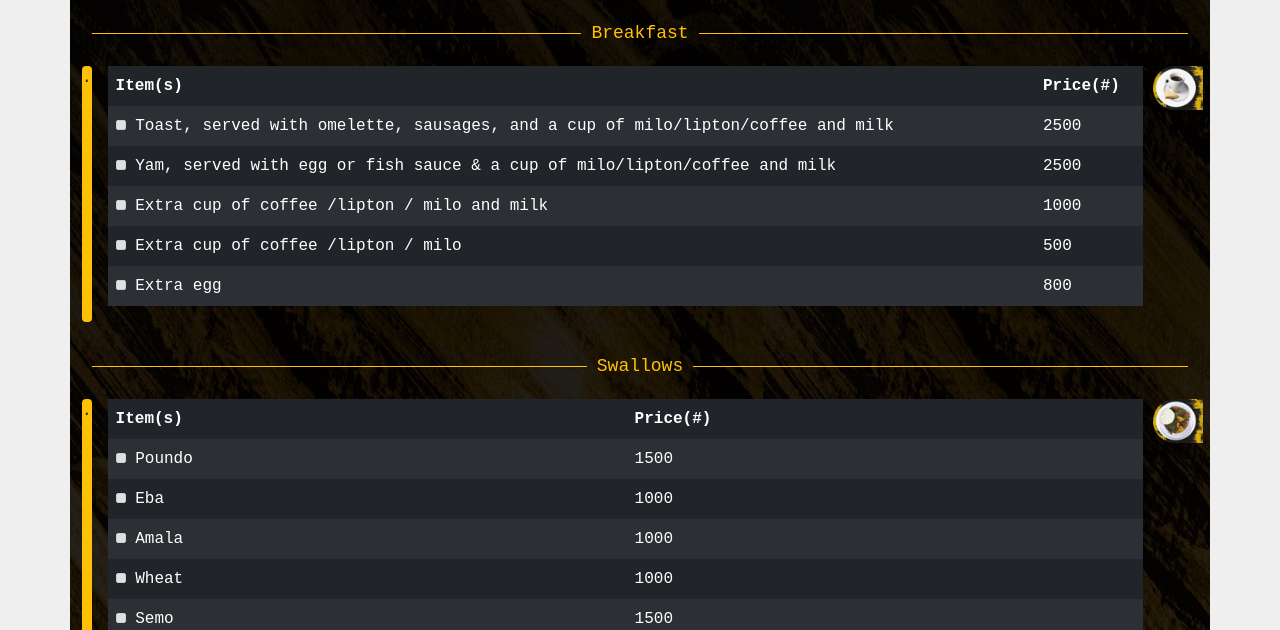
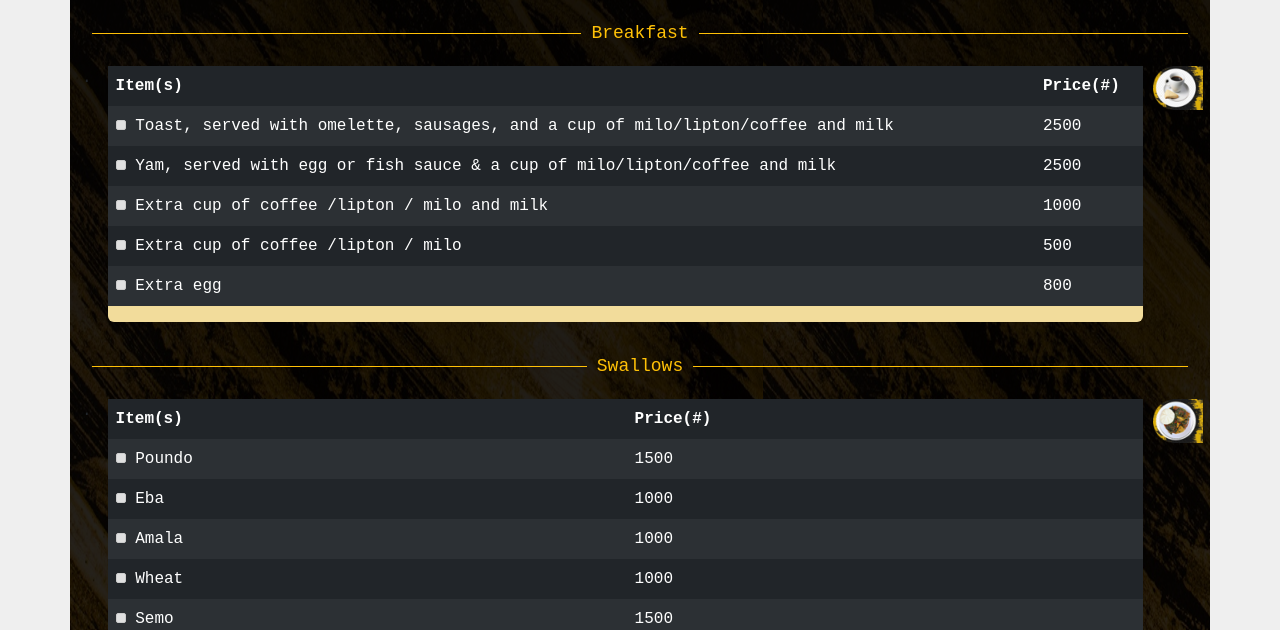
Before and after one commit to oasis-digital/dreamwise, a plain HTML site: page index.html in a window 1280 px wide. Shown: the part 170-800 px from the top of the page. Drawn offline with Linux system fonts and the light colour scheme; a web font is replaced by a local one.

Commit message:
Update style.css

```diff
--- a/Assets/custom/style.css
+++ b/Assets/custom/style.css
@@ -41,7 +41,7 @@ font-family: "Cookie", cursive;
     margin-bottom: 28px;
 }
 .d-flex .col1{
-    background-color: #ffc107;
+    background-color: transparent;
     border-radius: 4px;
 }
  .d-flex .col3{
@@ -60,7 +60,9 @@ font-family: "Cookie", cursive;
  .d-flex .card .card-body{
     padding: 0;
  }
-
+.d-flex .col2{
+    background-color: #f2dc9b;
+}
  .col2 .d-flex p{
     padding: 2px;
     margin: 0;
```
